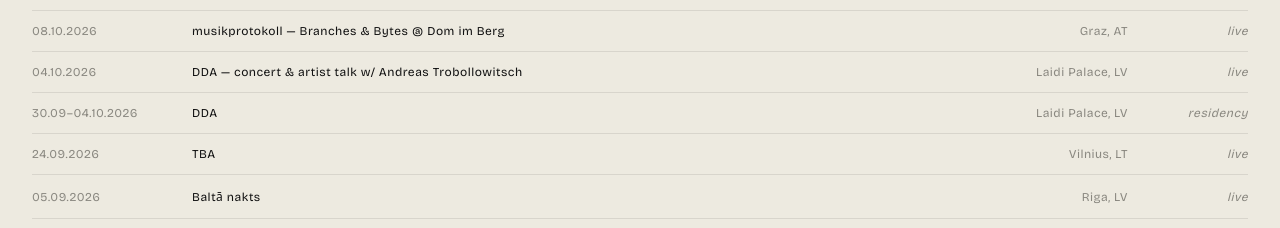
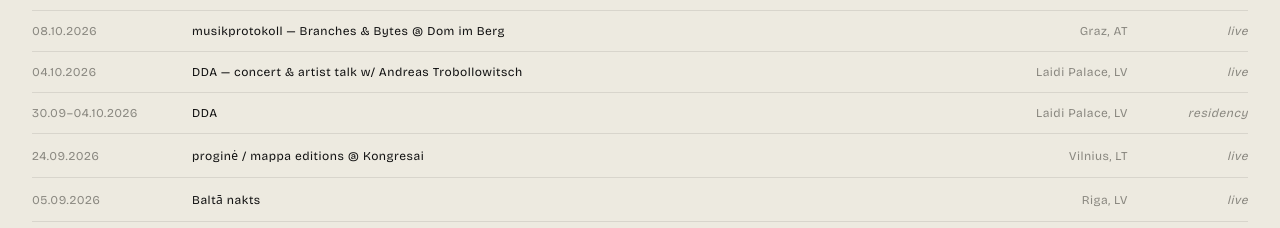
Before and after one commit to sofiazaiceva/sofi, a plain HTML site: page index.html in a window 1280 px wide. Shown: the part 2680-2908 px from the top of the page. Drawn offline with nearby package versions, Linux system fonts and the light colour scheme.

Commit message:
24.09.2026 Vilnius was progine / mappa editions at Kongresai
Co-Authored-By: Claude Opus 5 <noreply@anthropic.com>
Claude-Session: https://claude.ai/code/session_01YG74kCoQaWkYfsmxupwfRd

```diff
--- a/index.html
+++ b/index.html
@@ -1048,9 +1048,9 @@
             <span class="c-dim c-right">Laidi Palace, LV</span>
             <span class="c-it c-right">residency</span>
         </div>
-        <div class="row ev">
+        <div class="row ev" onclick="window.open('https://www.progine.lt','_blank')" style="cursor:pointer">
             <span class="c-dim">24.09.2026</span>
-            <span class="c-up">TBA</span>
+            <span class="c-up">proginė / mappa editions @ Kongresai</span>
             <span class="c-dim c-right">Vilnius, LT</span>
             <span class="c-it c-right">live</span>
         </div>
```
Also changed, not shown: portfolio.html (+1 -1 lines), presskit.html (+1 -1 lines).
